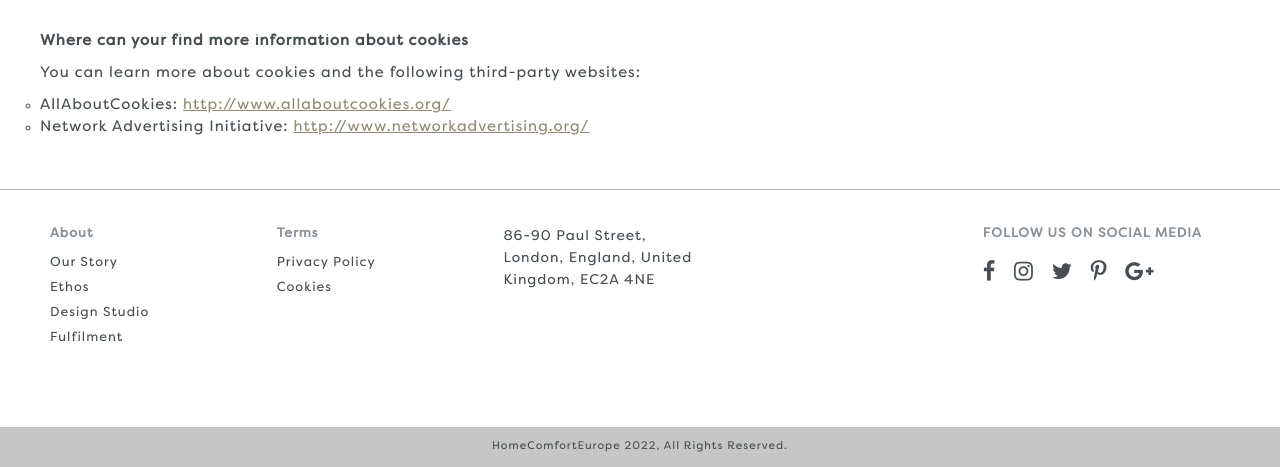
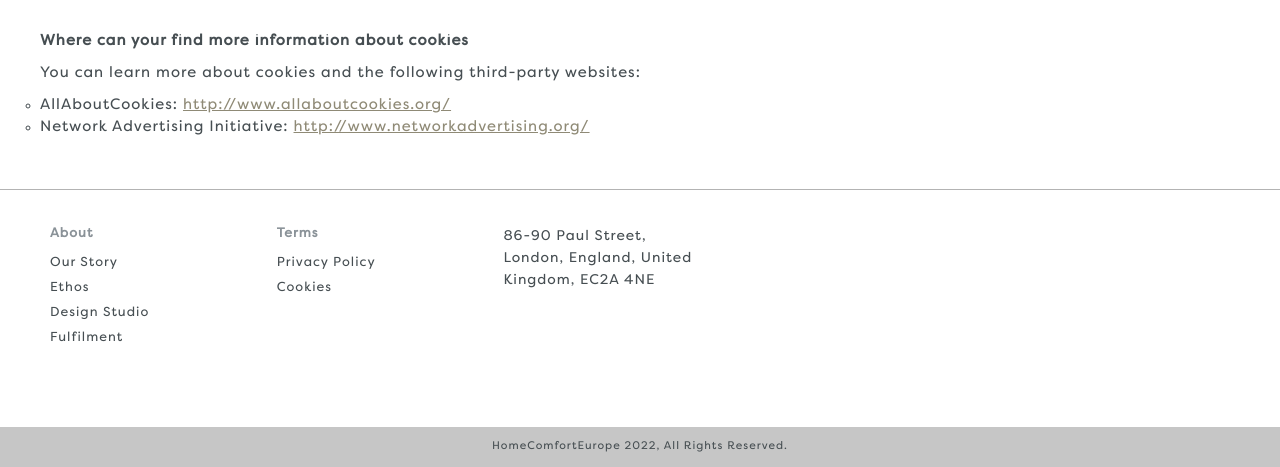
Before and after one commit to RuVl/HomeComfortEurope, a Django app: page /cookies/ in a window 1280 px wide. Shown: the part 1046-1513 px from the top of the page. Run offline with Django 4.2, Linux system fonts and the light colour scheme; tables that the repository leaves empty hold one stand-in row (values such as "Sample post"); some web fonts are replaced.

Commit message:
Removed social in footer

```diff
--- a/mainapp/templates/footer.html
+++ b/mainapp/templates/footer.html
@@ -26,16 +26,16 @@
         </div>
 
 <!-- Social -->
-        <div class="footerList social-media">
-            <h3>Follow us on Social Media</h3>
-            <ul class="social-icon">
-                <li><a href="{{ facebook }}"><i class="fa fa-facebook" aria-hidden="true"></i></a></li>
-                <li><a href="{{ instagram }}"><i class="fa fa-instagram" aria-hidden="true"></i></a></li>
-                <li><a href="{{ twitter }}" target="_blank"><i class="fa fa-twitter" aria-hidden="true"></i></a></li>
-                <li><a href="{{ pinterest }}"><i class="fa fa-pinterest-p" aria-hidden="true"></i></a></li>
-                <li><a href="{{ google_plus }}"><i class="fa fa-google-plus" aria-hidden="true"></i></a></li>
-            </ul>
-        </div>
+{#        <div class="footerList social-media">#}
+{#            <h3>Follow us on Social Media</h3>#}
+{#            <ul class="social-icon">#}
+{#                <li><a href="{{ facebook }}"><i class="fa fa-facebook" aria-hidden="true"></i></a></li>#}
+{#                <li><a href="{{ instagram }}"><i class="fa fa-instagram" aria-hidden="true"></i></a></li>#}
+{#                <li><a href="{{ twitter }}" target="_blank"><i class="fa fa-twitter" aria-hidden="true"></i></a></li>#}
+{#                <li><a href="{{ pinterest }}"><i class="fa fa-pinterest-p" aria-hidden="true"></i></a></li>#}
+{#                <li><a href="{{ google_plus }}"><i class="fa fa-google-plus" aria-hidden="true"></i></a></li>#}
+{#            </ul>#}
+{#        </div>#}
 
         <style>
             .modal-box {
```
